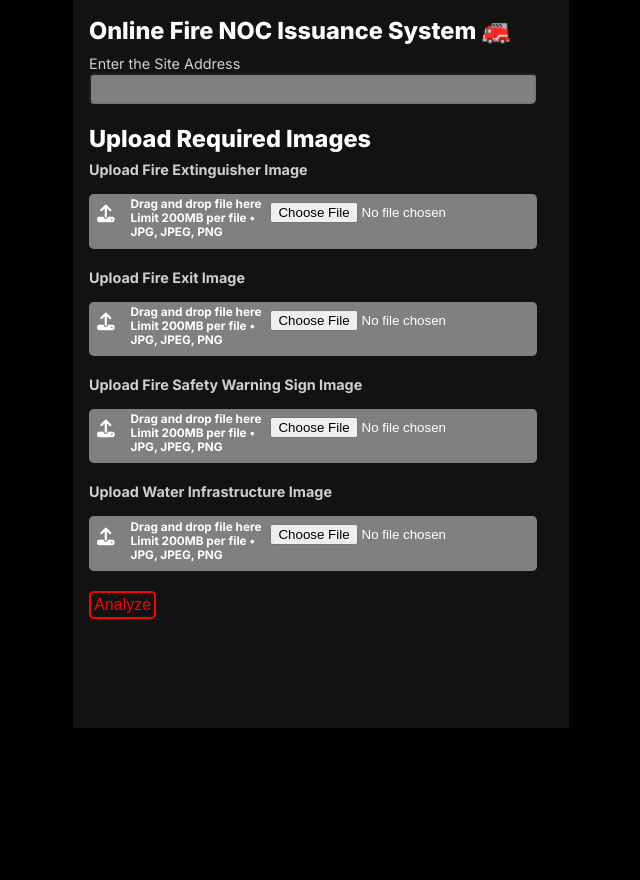
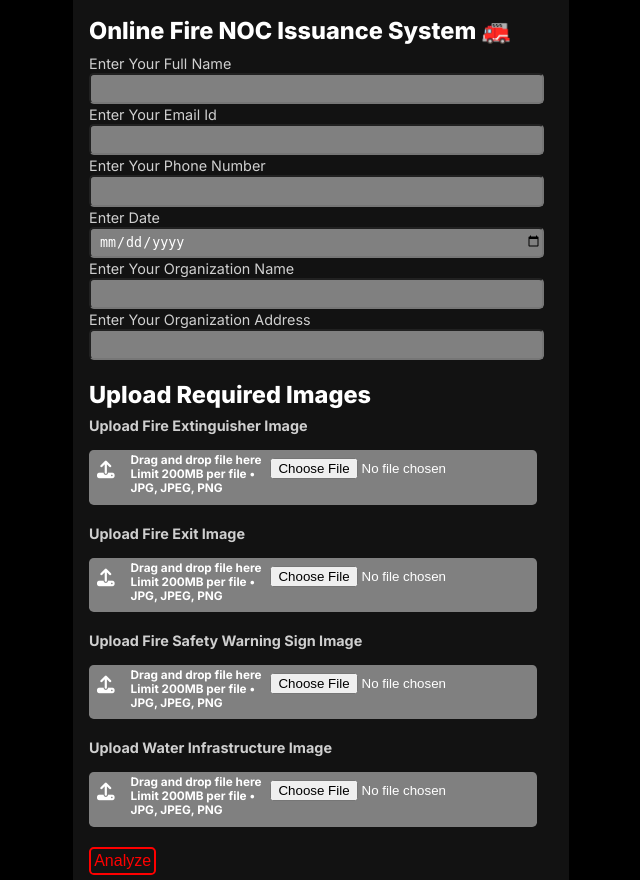
Before and after one commit to SOLANKI-KAILASH/fire_noc, a Django app: page / in a window 1280 px wide. Shown: the whole page, without its empty margins (487-1127 px from the left). Before the commit the page ends 728 px from the top, so only its background shows below. Run offline with Django 5.2, Linux system fonts and the light colour scheme.

Commit message:
new commit

```diff
--- a/fire_noc/admin.py
+++ b/fire_noc/admin.py
@@ -1,4 +1,7 @@
 from django.contrib import admin
 from .models import FireNOCSubmission
 
-admin.site.register(FireNOCSubmission)
+class FireNOCSubmissionAdmin(admin.ModelAdmin):
+    list_display=["name","email","phone","date","org_name","org_address"]
+
+admin.site.register(FireNOCSubmission,FireNOCSubmissionAdmin)
--- a/fire_noc/views.py
+++ b/fire_noc/views.py
@@ -10,7 +10,12 @@ def index(request):
 def generate_fire_noc_pdf(request):
     if request.method == "POST":
         # Get form data
-        site_address = request.POST["site_address"]
+        name = request.POST["name"]
+        email = request.POST["email"]
+        phone = request.POST["phone"]
+        date=request.POST["date"]
+        org_name = request.POST["org_name"]
+        org_address = request.POST["org_address"]
         fire_extinguisher = request.FILES["fire_extinguisher"]
         fire_exit = request.FILES["fire_exit"]
         fire_safety_sign = request.FILES["fire_safety_sign"]
@@ -18,14 +23,19 @@ def generate_fire_noc_pdf(request):
 
         # Save data in database
         noc = FireNOCSubmission.objects.create(
-            site_address=site_address,
+            name=name,
+            email=email,
+            phone=phone,
+            date=date,
+            org_name=org_name,
+            org_address=org_address,
             fire_extinguisher=fire_extinguisher,
             fire_exit=fire_exit,
             fire_safety_sign=fire_safety_sign,
             water_infrastructure=water_infrastructure,
         )
     # Get user input (assuming data is coming via POST request)
-        site_address = request.POST.get("site_address", "Unknown Address")
+        org_address = request.POST.get("org_address", "Unknown Address")
 
         # Create a response object for a PDF file
         response = HttpResponse(content_type='application/pdf')
@@ -36,22 +46,85 @@ def generate_fire_noc_pdf(request):
         width, height = A4
 
         # Title
-        p.setFont("Helvetica-Bold", 18)
-        p.drawString(200, height - 50, "FIRE NOC CERTIFICATE")
+        p.setFont("Times-Bold", 16)
+        p.drawString(180, height - 50, "Bhavnagar Municipal Corporation")
+        p.setFont("Times-Bold", 14)
+        p.drawString(180, height - 70, "Fire & Emergency Services Department")
+        p.drawString(190, height - 100, "No Objection Certificate (Fire NOC)")
+
+        # Certificate Details
+        p.setFont("Times-Roman", 14)
+        p.drawString(50, height - 140, "Certificate No: NOC-12345678")
+        p.drawString(50, height - 160, f"Date of Issue: {date}")
+        p.drawString(50, height - 180, "Validity: One year from the date of issuance")
 
         # Address Section
-        p.setFont("Helvetica", 12)
-        p.drawString(50, height - 100, f"Site Address: {site_address}")
+        p.drawString(50, height - 220, f"To: {name}")
+        p.drawString(50,height-240,f"Email Id:- {email}")
+        p.drawString(50,height-260,f"Phone No:- {phone}")
+        p.drawString(50, height - 280, f"Organization Name: {org_name}")
+        p.drawString(50, height - 300, f"Address: {org_address}")
 
-        # Approval Statement
-        p.setFont("Helvetica-Bold", 14)
-        p.drawString(50, height - 150, "This is to certify that the Fire NOC has been issued")
-        p.drawString(50, height - 170, "as per the required safety guidelines.")
+
+       # Certification Text
+        p.setFont("Times-Bold", 14)
+        p.drawString(50, height - 330, "Subject:")
+        p.setFont("Times-Roman",14)
+        p.drawString(110, height - 330, f"Fire No Objection Certificate for {org_name}")
+        p.setFont("Times-Bold", 14)
+        p.drawString(50, height - 350, "Reference: ")
+        p.setFont("Times-Roman",14)
+        p.drawString(120, height - 350, f"Your application dated {date} regarding Fire NOC.")
+
+        #Text
+        p.setFont("Times-Roman",14)
+        p.drawString(50, height-380,f"This is to certify that the premises located at {org_address}")
+        p.drawString(50, height-400,"has been inspected by the Fire & Emergency Services Department of Bhavnagar ")
+        p.drawString(50, height-420,"Municipal Corporation as per the applicable fire safety norms and regulations. ")
+        p.drawString(50, height-440,"Based on the inspection and compliance with the prescribed fire prevention and ")
+        p.drawString(50, height-460,"safety measures, the Fire NOC is granted with the following conditions:")
+
+        #General Conditions
+        p.setFont("Times-Bold",16)
+        p.drawString(50, height-490,"General Conditions:")
+        p.setFont("Times-Roman",14)
+        p.drawString(50, height-510,"1.The applicant shall ensure regular maintenance of all fire safety equipment installed")
+        p.drawString(50, height-530,"in the premises.")
+        p.drawString(50, height-550,"2.Adequate fire prevention measures including fire extinguishers, hydrants, and alarms")
+        p.drawString(50, height-570," shall be maintained at all times.")
+        p.drawString(50, height-590,"3.Fire exits, escape routes, and emergency evacuation plans must be clearly marked and")
+        p.drawString(50, height-610,"kept unobstructed.")
+        p.drawString(50, height-630,"4.Regular fire safety drills should be conducted to train the staff/residents on emergency")
+        p.drawString(50, height-650,"response.")
+        p.drawString(50, height-670,"5.Any modifications or structural changes must be reported to the Fire Department for")
+        p.drawString(50, height-690,"re-evaluation.")
+        p.drawString(50, height-710,"6.This NOC does not exempt the applicant from obtaining any other required approvals")
+        p.drawString(50, height-730,"from relevant authorities.")
+        p.drawString(50, height-750,"7.The NOC is subject to renewal as per the applicable regulations and should be ")
+        p.drawString(50, height-770,"renewed before the expiry date mentioned above.")
+
+        p.showPage()
+
+        #New Page
+        p.setFont("Times-Roman",14)
+        p.drawString(50, height-50,"In case of any violation of the above-mentioned conditions, the Fire NOC is liable to be ")
+        p.drawString(50,height-70,"revoked by the Bhavnagar Municipal Corporation.")
+        p.drawString(50,height-100,"This Fire NOC is valid for one year from the date of issuance, after which a renewal must")
+        p.drawString(50,height-120,"obtained following a fresh inspection.")
+        p.drawString(50,height-150,"For further details or renewal procedures, please visit the Online Fire NOC Issuance")
+        p.drawString(50,height-170,"System or contact us at: Email: cfo.bmcfire@gmail.com")
 
         # Signature
-        p.setFont("Helvetica-Oblique", 12)
-        p.drawString(50, height - 250, "________________________")
-        p.drawString(50, height - 270, "Authorized Signatory")
+        p.setFont("Times-Bold",16)
+        p.drawString(50,height-210,"Authorized Signatory,")
+        p.setFont("Times-Roman",14)
+        p.drawString(50,height-230,"Chief Fire Officer")
+        p.drawString(50,height-250,"Bhavnagar Municipal Corporation")
+        p.drawString(50,height-270,"Fire & Emergency Services Department")
+
+        p.setFont("Times-Italic",14)
+        p.drawString(50,height-300,"Note: This document is electronically generated and does not require a physical ")
+        p.drawString(50,height-320,"signature.")
 
         # Save the PDF
         p.showPage()
--- a/fire_noc_project/settings.py
+++ b/fire_noc_project/settings.py
@@ -31,6 +31,7 @@ ALLOWED_HOSTS = []
 # Application definition
 
 INSTALLED_APPS = [
+    'jazzmin',
     'django.contrib.admin',
     'django.contrib.auth',
     'django.contrib.contenttypes',
--- a/static/styles.css
+++ b/static/styles.css
@@ -14,7 +14,7 @@ body{
     padding-top: 1rem;
     padding-left: 1rem;
     margin-left: 35rem;
-    height: 44.5rem;
+    height: 54rem;
     width: 30rem;
 }
 
@@ -35,6 +35,10 @@ input{
     width: 27.7rem;
     height: 1.7rem;
     border-radius: 0.3rem;
+}
+
+.start input{
+    padding-left: 0.5rem;
 }
 
 .container .upload .upload-section{
--- a/templates/index.html
+++ b/templates/index.html
@@ -18,8 +18,18 @@
             {% csrf_token %}
             <div class="start">
                 <h1 class="title"> Online Fire NOC Issuance System 🚒</h1>
-                <label for="address" class="sub-title">Enter the Site Address</label> <br>
-                <input type="text" name="site_address" required>
+                <label for="name" class="sub-title">Enter Your Full Name</label> <br>
+                <input type="text" name="name" required>
+                <label for="email" class="sub-title">Enter Your Email Id</label> <br>
+                <input type="email" name="email" required>
+                <label for="phone" class="sub-title">Enter Your Phone Number</label> <br>
+                <input type="text" name="phone" required>
+                <label for="date" class="sub-title">Enter Date</label> <br>
+                <input type="date" name="date" required>
+                <label for="org_name" class="sub-title">Enter Your Organization Name</label> <br>
+                <input type="text" name="org_name" required>
+                <label for="org_address" class="sub-title">Enter Your Organization Address</label> <br>
+                <input type="text" name="org_address" required>
             </div><br>
 
             <h1 class="title"> Upload Required Images</h1>
```
Also changed, not shown: fire_noc/models.py (+8 -2 lines), new.py (added, +13 -0 lines), db.sqlite3, fire_noc/migrations/0002_firenocsubmission_email_firenocsubmission_name_and_more.py (added), fire_noc/migrations/0003_rename_site_address_firenocsubmission_org_address.py (added), fire_noc/migrations/0004_firenocsubmission_date.py (added).
